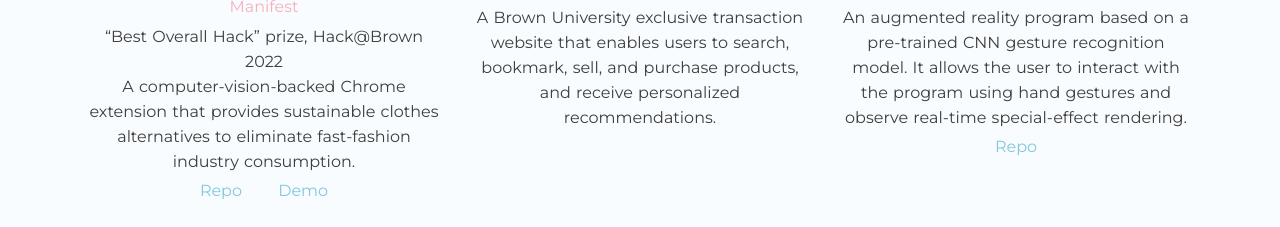
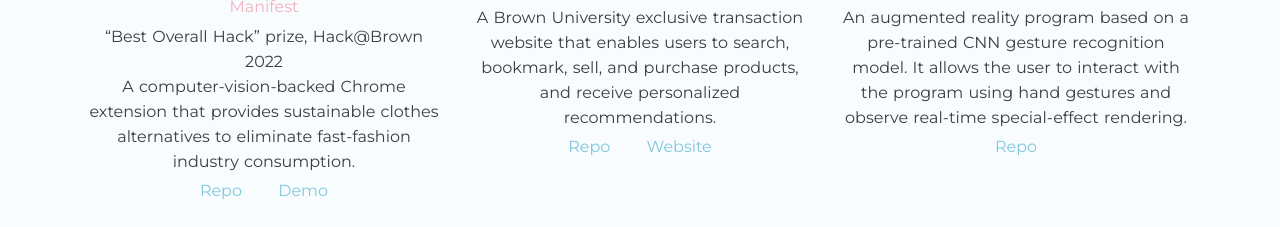
Before and after one commit to zhang-tianran/zhang-tianran.github.io, a plain HTML site: page index.html in a window 1280 px wide. Shown: the part 1508-1735 px from the top of the page. Drawn offline with nearby package versions, Linux system fonts and the light colour scheme; a web font is replaced by a local one.

Commit message:
Add Brown Marketplace

```diff
--- a/index.html
+++ b/index.html
@@ -102,6 +102,8 @@
             <p>
               A Brown University exclusive transaction website that enables users to search, bookmark, sell, and purchase products, and receive personalized recommendations.
             </p>
+	    <a href="https://github.com/zhang-tianran/brown-marketplace">Repo</a>
+	    <a href="https://brown-marketplace.vercel.app/">Website</a>
           </div>
 
           <!-- Box 3 -->
```
